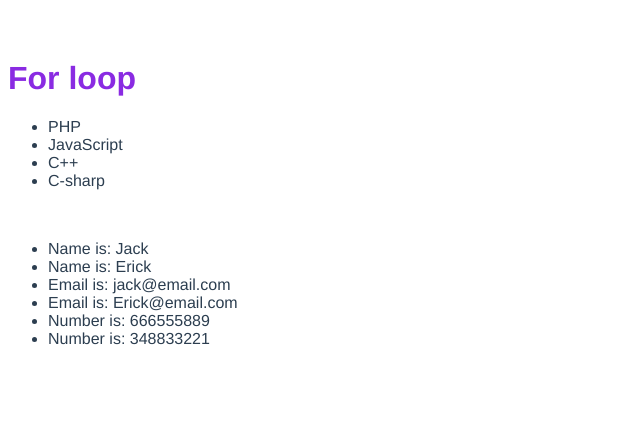
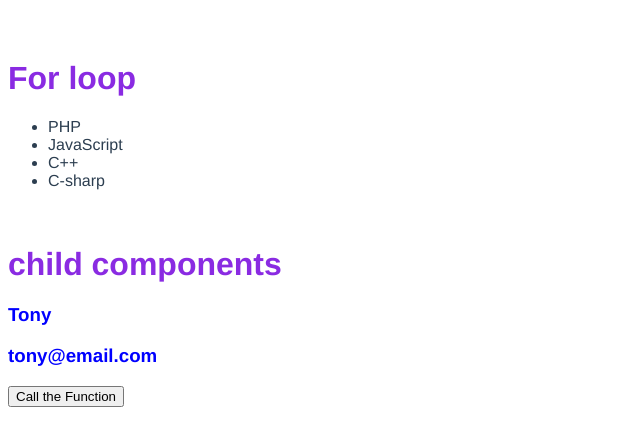
Before and after one commit to AlvaroBernabe/aba-vueTriyng1, a Vue app: page / in a window 1280 px wide. Shown: the top 446 px of the page, without its empty margins (0-640 px from the left). Built offline with nearby package versions, Linux system fonts and the light colour scheme.

Commit message:
feat: child components

```diff
--- a/src/components/For-loop.vue
+++ b/src/components/For-loop.vue
@@ -6,38 +6,36 @@
         </li>
     </ul>
     <br>
-    <ul>
-        <li v-for="data in user" :key="data">
+    <ul v-if="Array.isArray(user)">
+        <li v-for="data in user" :key="data.email">
             Name is: {{ data.name }}
-        </li>
-        <li v-for="data in user" :key="data">
             Email is: {{ data.email }}
-        </li>
-        <li v-for="data in user" :key="data">
             Number is: {{ data.number }}
         </li>
     </ul>
+    <child :name="user.name" :user="user.email" :getData="getData"/>
 </template>
 
 <script>
+import child from './child.vue';
+
 export default {
     name: 'forLoop',
     data() {
         return {
             technology: ["PHP", "JavaScript", "C++", "C-sharp"],
-            user: [{
-                name: "Jack",
-                email: "jack@email.com",
-                number: 666555889,
-            },
-            {
-                name: "Erick",
-                email: "Erick@email.com",
-                number: +348833221,
-            },
-            ]
+            user: {
+                name: "Tony",
+                email: "tony@email.com"
+            }
         }
-    }
+    },
+    methods: {
+        getData() {
+            alert("Methods called")
+        }
+    },
+    components: {child},
 }
 </script>
 
--- /dev/null
+++ b/src/components/child.vue
@@ -0,0 +1,29 @@
+<template>
+    <h1>child components</h1>
+    <h3>{{ name }}</h3>
+    <h3>{{ user }}</h3>
+    <button v-on:click="getData()">
+        Call the Function
+    </button>
+</template>
+
+<script>
+export default {
+    name: "child-components",
+    props: {
+        name: String,
+        user: Object,
+        getData: Function
+    },
+};
+</script>
+
+<style>
+h1 {
+    color: red;
+}
+h3 {
+    color: blue;
+    font-weight: bold;
+}
+</style>
```
